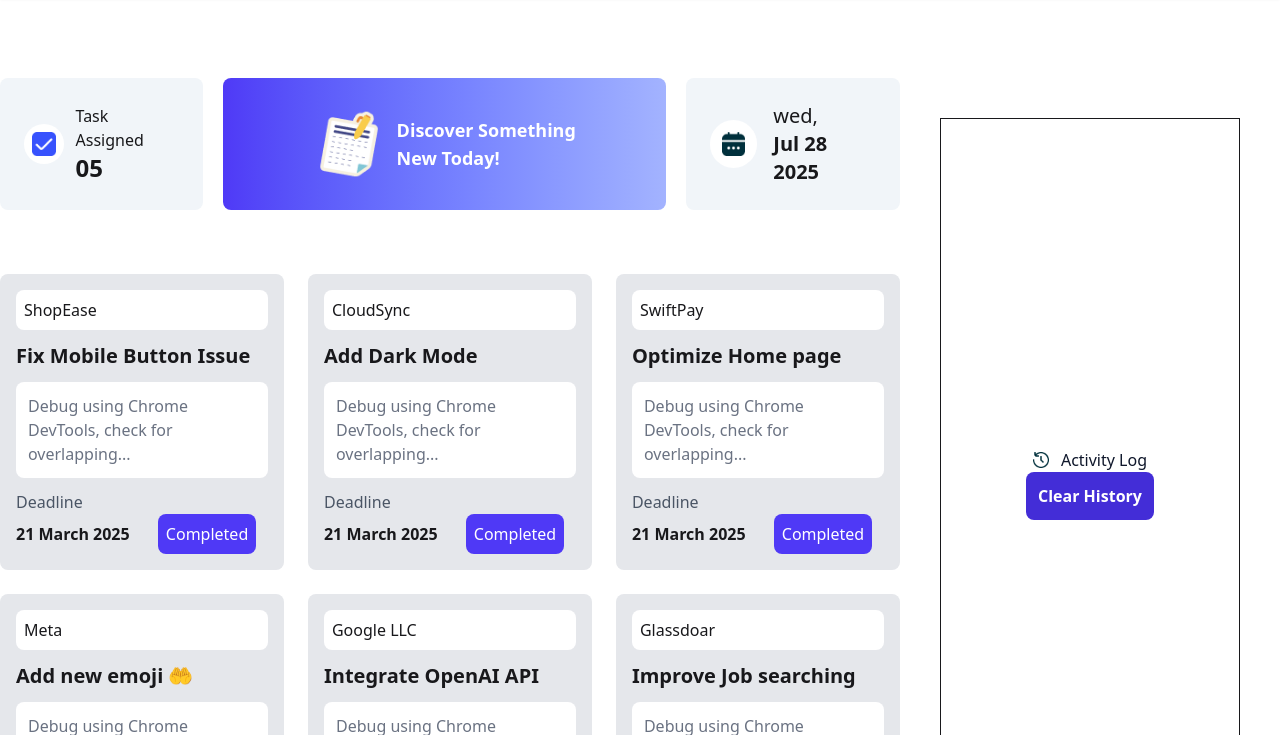
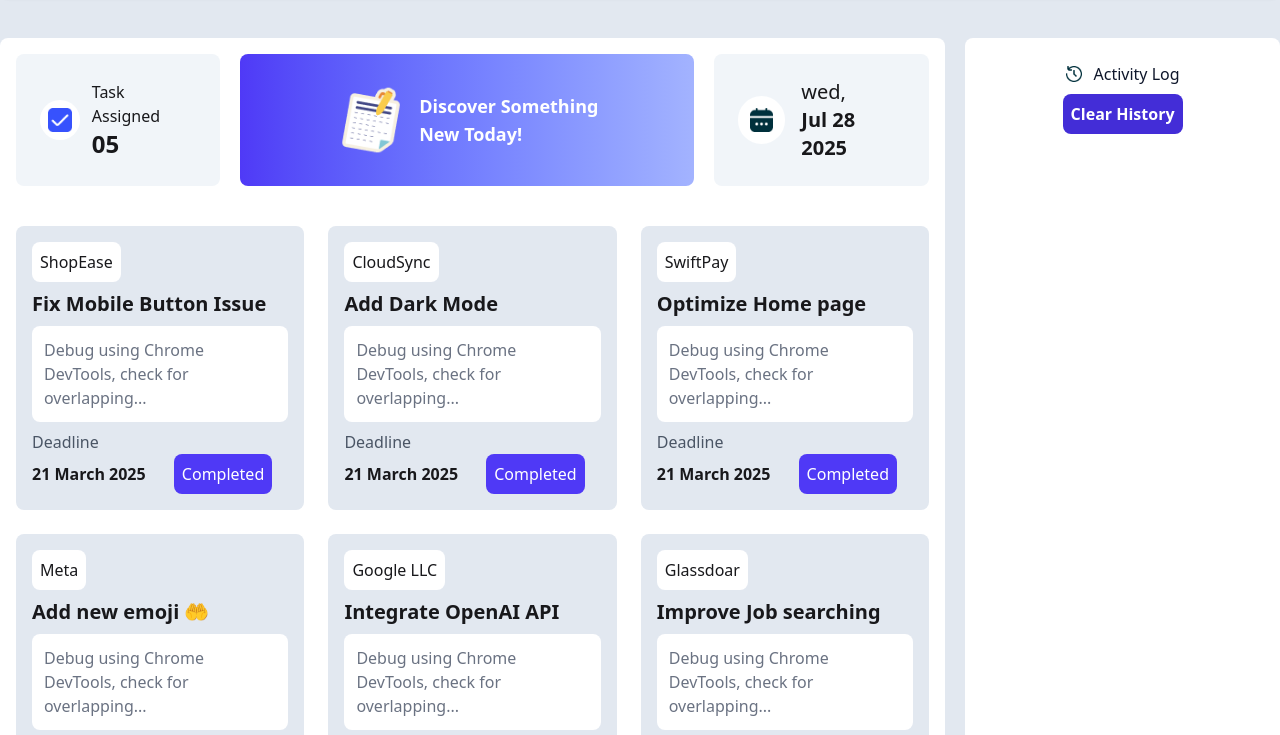
Before and after one commit to sumaiyaAfroza/A5-Dev-Board, a plain HTML site: page index.html in a window 1280 px wide. Shown: the part 74-809 px from the top of the page. Drawn offline with nearby package versions, Linux system fonts and the light colour scheme.

Commit message:
added some title

```diff
--- a/index.html
+++ b/index.html
@@ -8,11 +8,11 @@
      <script src="https://cdn.jsdelivr.net/npm/@tailwindcss/browser@4"></script>
 
 </head>
-<body>
+<body class="bg-slate-200">
     <section class=" container mx-auto ">
         <header>
-            <nav class="mb-20">
-              <div class="navbar bg-base-100 shadow-sm">
+            <nav class="mb-10">
+              <div class="navbar bg-base-100 shadow-sm rounded-lg">
                 <div class="flex-none ">
                   <button class="btn btn-square btn-ghost">
                     <img class="h-10" src="assets/logo.png" alt="">
@@ -35,11 +35,11 @@
             </nav>
         </header>
 
-        <main class="flex">
+        <main class="flex justify-end">
             <!-- bam paser card ta -->
-        <section class="w-3/4">
+        <section class="p-4 bg-white w-3/4 rounded-lg">
           <!-- prothom flex ta boro btn soho 3ta -->
-         <div class="flex justify-between space-x-5 mb-16 ">
+         <div class="flex justify-between space-x-5 mb-10 ">
            <!-- boro btn er div 3 tar no.1 ta -->
           <div class="flex justify-center items-center  p-6 bg-slate-100 space-x-3 rounded-lg">
            <div class="flex justify-center items-center bg-white p-2  rounded-3xl ">
@@ -67,11 +67,11 @@
          <!-- grid gula -->
           <div class="grid grid-cols-3 gap-6">
            <!-- card 1 -->
-          <div class=" bg-gray-200 rounded-lg p-4 space-y-3">
-           <div class="space-y-3">
-             <p class="bg-white p-2 rounded-lg">ShopEase</p>
-             <h1 class="font-bold text-xl">Fix Mobile Button Issue </h1>
-             <p class="bg-white p-3 text-gray-500 rounded-lg">Debug using Chrome <br> DevTools, check for overlapping...</p>
+          <div class=" bg-slate-200 rounded-lg p-4 space-y-2">
+           <div class="space-y-2">
+             <button class="bg-white p-2 rounded-lg">ShopEase</button>
+             <h1 class="font-semibold text-xl">Fix Mobile Button Issue </h1>
+             <p class="bg-white p-3 text-gray-500 rounded-lg">Debug using Chrome DevTools, check for overlapping...</p>
            </div>
            <div class="space-x-6">
             <p class="text-gray-600">Deadline</p>
@@ -80,11 +80,11 @@
            </div>
           </div>
           <!-- card 2 -->
-          <div class=" bg-gray-200 rounded-lg p-4 space-y-3">
-           <div class="space-y-3">
-             <p class="bg-white p-2 rounded-lg">CloudSync</p>
-             <h1 class="font-bold text-xl">Add Dark Mode</h1>
-             <p class="bg-white p-3 text-gray-500 rounded-lg">Debug using Chrome <br> DevTools, check for overlapping...</p>
+          <div class=" bg-slate-200 rounded-lg p-4 space-y-2">
+           <div class="space-y-2">
+             <button class="bg-white p-2 rounded-lg">CloudSync</button>
+             <h1 class="font-semibold text-xl">Add Dark Mode</h1>
+             <p class="bg-white p-3 text-gray-500 rounded-lg">Debug using Chrome DevTools, check for overlapping...</p>
            </div>
            <div class="space-x-6">
             <p class="text-gray-600">Deadline</p>
@@ -93,11 +93,11 @@
            </div>
           </div>
           <!-- card 3 -->
-          <div class=" bg-gray-200 rounded-lg p-4 space-y-3">
-           <div class="space-y-3">
-             <p class="bg-white p-2 rounded-lg">SwiftPay</p>
-             <h1 class="font-bold text-xl">Optimize  Home page</h1>
-             <p class="bg-white p-3 text-gray-500 rounded-lg">Debug using Chrome <br> DevTools, check for overlapping...</p>
+          <div class=" bg-slate-200 rounded-lg p-4 space-y-2">
+           <div class="space-y-2">
+             <button class="bg-white p-2 rounded-lg">SwiftPay</button>
+             <h1 class="font-semibold text-xl">Optimize  Home page</h1>
+             <p class="bg-white p-3 text-gray-500 rounded-lg">Debug using Chrome DevTools, check for overlapping...</p>
            </div>
            <div class="space-x-6">
             <p class="text-gray-600">Deadline</p>
@@ -106,10 +106,10 @@
            </div>
           </div>
           <!-- card 4 -->
-          <div class=" bg-gray-200 rounded-lg p-4 space-y-3">
-           <div class="space-y-3">
-             <p class="bg-white p-2 rounded-lg">Meta</p>
-             <h1 class="font-bold text-xl">Add new emoji 🤲</h1>
+          <div class=" bg-slate-200 rounded-lg p-4 space-y-2">
+           <div class="space-y-2">
+             <button class="bg-white p-2 rounded-lg">Meta</button>
+             <h1 class="font-semibold text-xl">Add new emoji 🤲</h1>
              <p class="bg-white p-3 text-gray-500 rounded-lg">Debug using Chrome <br> DevTools, check for overlapping...</p>
            </div>
            <div class="space-x-6">
@@ -119,11 +119,11 @@
            </div>
           </div>
           <!-- card 5 -->
-          <div class=" bg-gray-200 rounded-lg p-4 space-y-3">
-           <div class="space-y-3">
-             <p class="bg-white p-2 rounded-lg">Google LLC</p>
-             <h1 class="font-bold text-xl">Integrate OpenAI API </h1>
-             <p class="bg-white p-3 text-gray-500 rounded-lg">Debug using Chrome <br> DevTools, check for overlapping...</p>
+          <div class=" bg-slate-200 rounded-lg p-4 space-y-2">
+           <div class="space-y-2">
+             <button class="bg-white p-2 rounded-lg">Google LLC</button>
+             <h1 class="font-semibold text-xl">Integrate OpenAI API </h1>
+             <p class="bg-white p-3 text-gray-500 rounded-lg">Debug using Chrome DevTools, check for overlapping...</p>
            </div>
            <div class="space-x-6">
             <p class="text-gray-600">Deadline</p>
@@ -132,10 +132,10 @@
            </div>
           </div>
           <!-- card 6 -->
-          <div class=" bg-gray-200 rounded-lg p-4 space-y-3">
-           <div class="space-y-3">
-             <p class="bg-white p-2 rounded-lg">Glassdoar</p>
-             <h1 class="font-bold text-xl">Improve Job searching </h1>
+          <div class=" bg-slate-200 rounded-lg p-4 space-y-2">
+           <div class="space-y-2">
+             <button class="bg-white p-2 rounded-lg">Glassdoar</button>
+             <h1 class="font-semibold text-xl">Improve Job searching </h1>
              <p class="bg-white p-3 text-gray-500 rounded-lg">Debug using Chrome <br> DevTools, check for overlapping...</p>
            </div>
            <div class="space-x-6">
@@ -147,15 +147,15 @@
           </div>
        </section>
 
-
        <!-- dain paser card ta -->
-        <section class="flex flex-col justify-center items-center m-10 w-1/4 border-1">
+        <section class="flex flex-col space-y-2 ml-5 bg-white w-1/4 rounded-lg pt-6">
          <div class="flex justify-center items-center gap-3">
            <img class="h-4" src="assets/activity.png" alt="">
            <h2 class="text-slate-900">Activity Log</h2>
          </div>
-         <button class="bg-indigo-700 text-white font-semibold p-3 rounded-lg">Clear History</button>
+         <button class="bg-indigo-700 text-white font-semibold rounded-lg p-2 mx-auto">Clear History</button>
         </section>
+
         </main>
 
 
```
